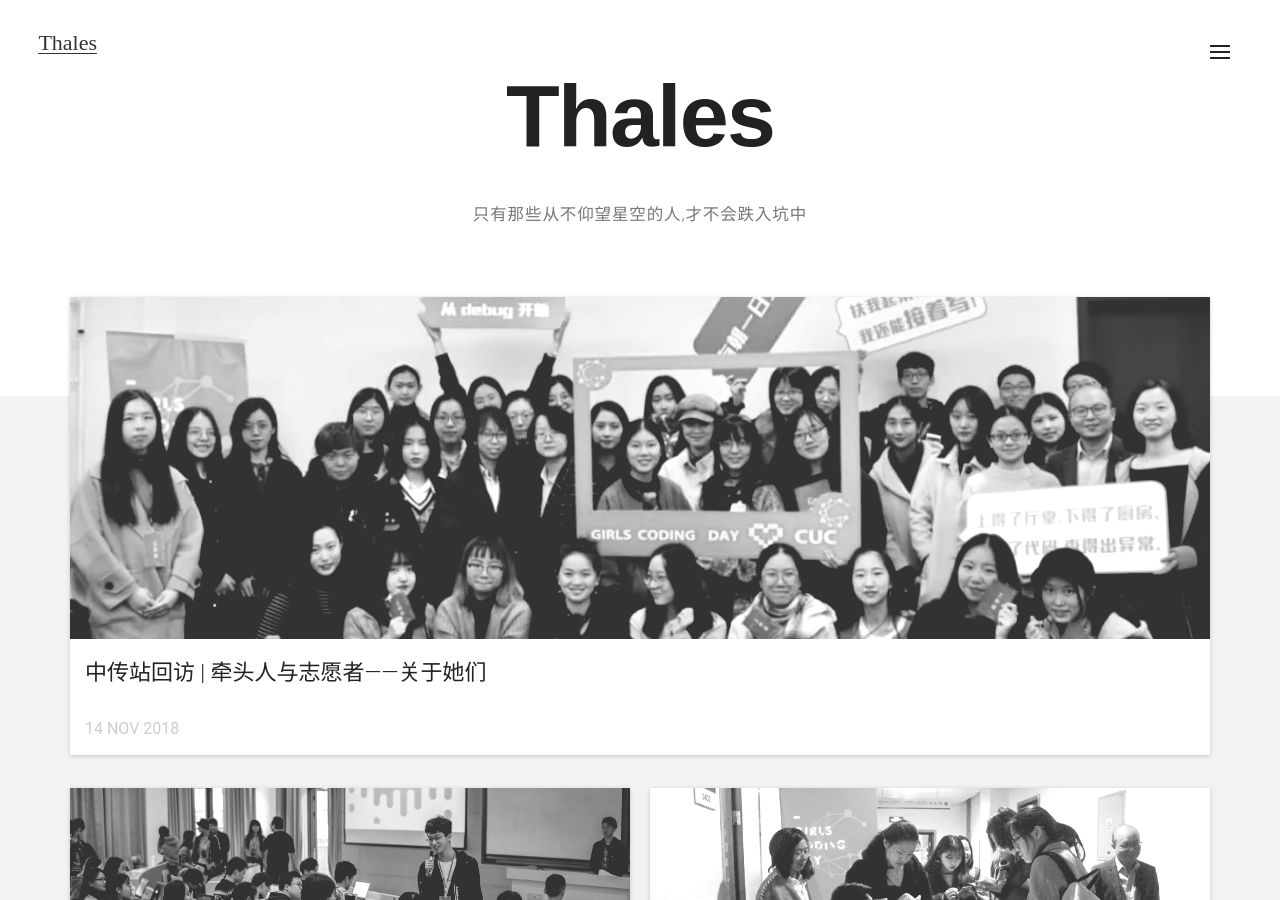
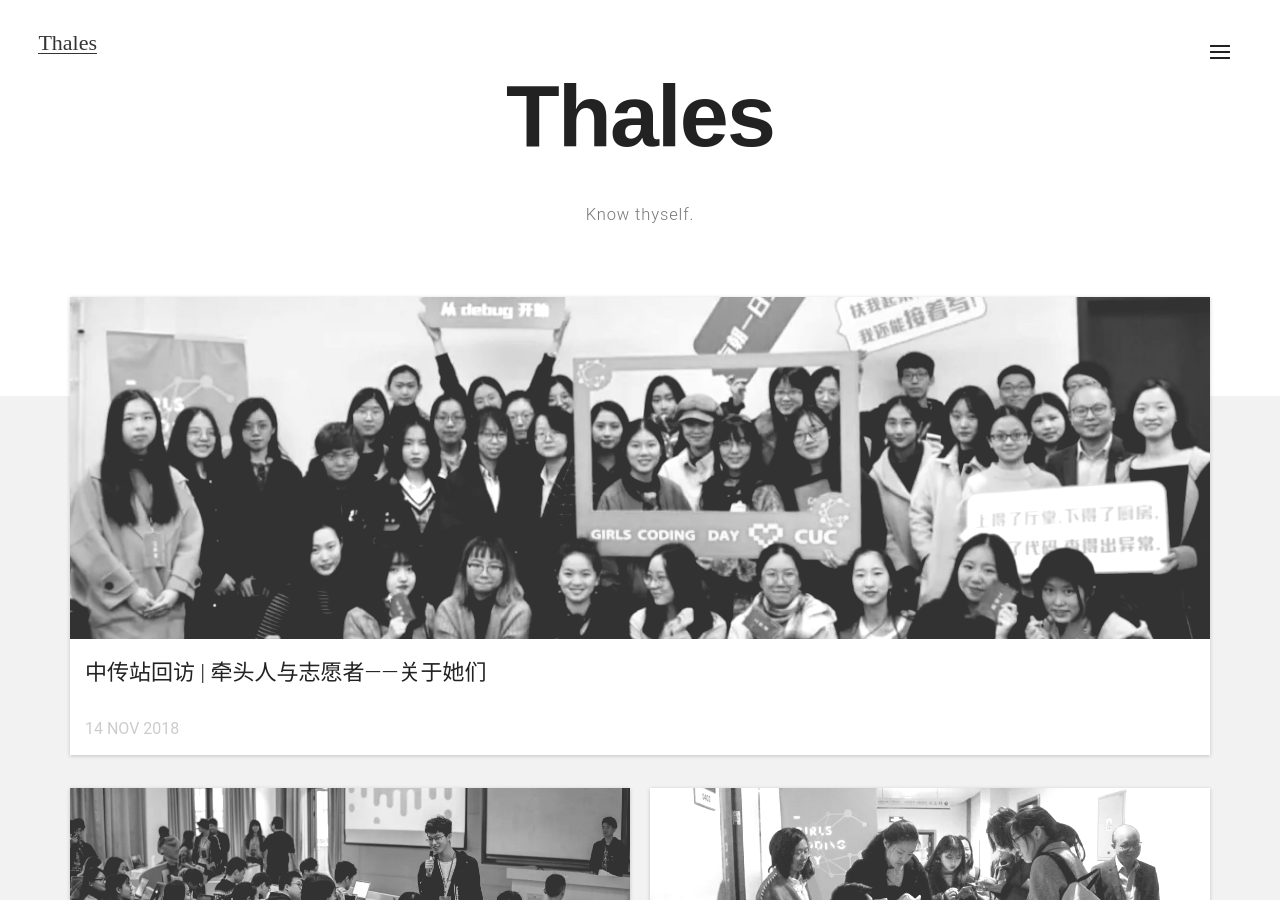
Before and after one commit to fishermandb12/fishermanscage, a Jekyll site: the page built from index.html, in a window 1280 px wide and 900 px high. Built offline with Jekyll 4.4.1, drawn with Linux system fonts in a browser that asks for light colours; nearby versions of some CDN libraries.

Commit message:
配置文件更新

```diff
--- a/_config.yml
+++ b/_config.yml
@@ -5,7 +5,7 @@ baseurl: '/fishermanscage'
 title: "Thales"
 # 网站的主标题
 name: "Thales"
-description: " 只有那些从不仰望星空的人,才不会跌入坑中"
+description: " Know thyself."
 
 # 其它配置, 可忽略, 无需修改
 url: site url
```
